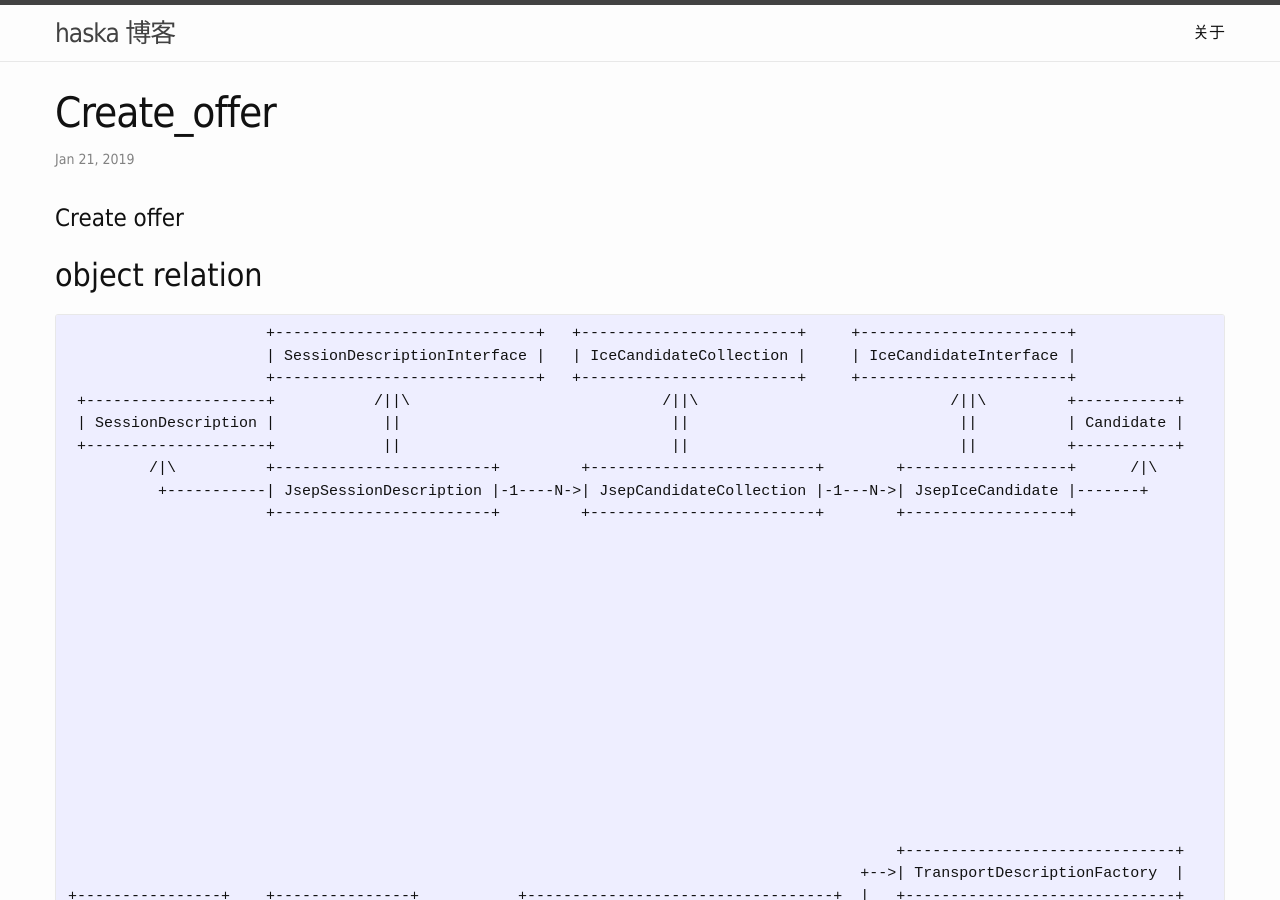
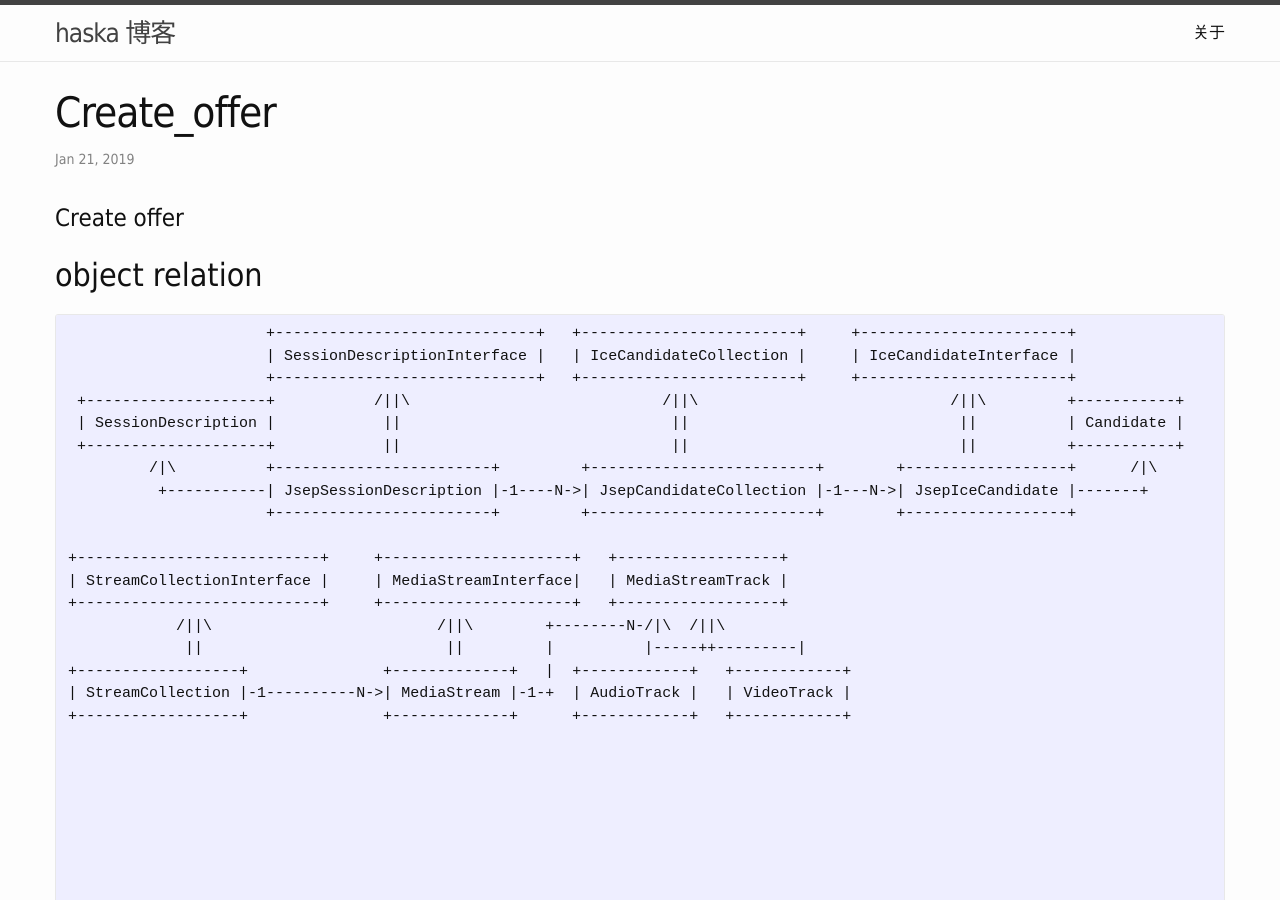
Before and after one commit to haska1025/haska1025.github.io, a Jekyll site: the page built from _posts/2019-01-21-create_offer.md, in a window 1280 px wide and 900 px high. Built offline with Jekyll 4.4.1, drawn with Linux system fonts in a browser that asks for light colours; our own code applies the rules of GitHub Pages for plain Markdown files.

Commit message:
Update 2019-01-21-create_offer.md

```diff
--- a/_posts/2019-01-21-create_offer.md
+++ b/_posts/2019-01-21-create_offer.md
@@ -13,8 +13,14 @@
           +-----------| JsepSessionDescription |-1----N->| JsepCandidateCollection |-1---N->| JsepIceCandidate |-------+
                       +------------------------+         +-------------------------+        +------------------+
 
-
-
++---------------------------+     +---------------------+   +------------------+
+| StreamCollectionInterface |     | MediaStreamInterface|   | MediaStreamTrack |
++---------------------------+     +---------------------+   +------------------+
+            /||\                         /||\        +--------N-/|\  /||\
+             ||                           ||         |          |-----++---------|
++------------------+               +-------------+   |  +------------+   +------------+
+| StreamCollection |-1----------N->| MediaStream |-1-+  | AudioTrack |   | VideoTrack |
++------------------+               +-------------+      +------------+   +------------+
 
 
 
```
